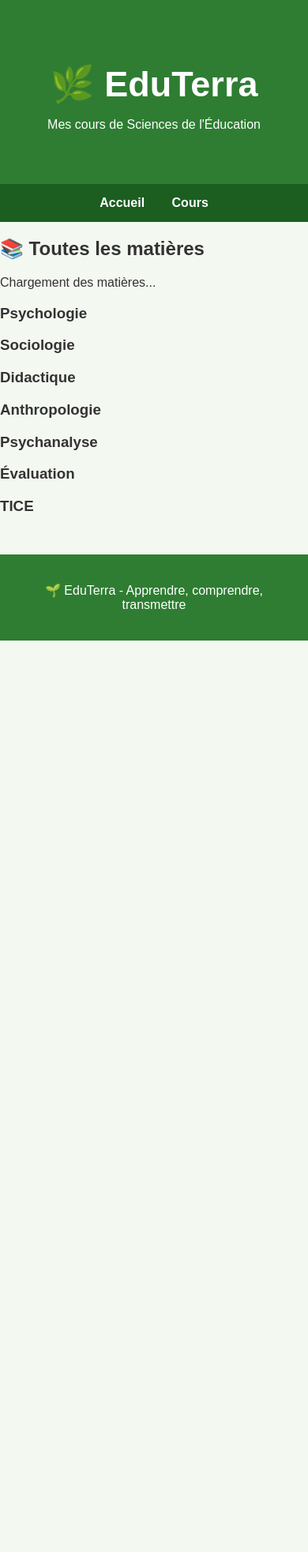
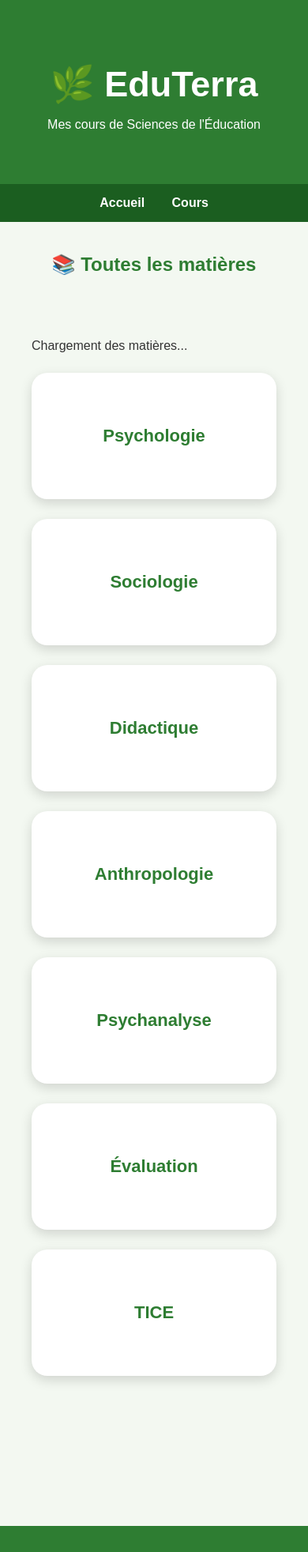
Before and after one commit to DevSandrine/EduTerra, a website: page cours.html in a window 390 px wide. Shown: the top 1965 px of the page at 79% size. Before the commit the page ends 844 px from the top, so only its background shows below. Drawn offline with Linux system fonts and the light colour scheme.

Commit message:
Update style.css

```diff
--- a/style.css
+++ b/style.css
@@ -300,3 +300,197 @@ footer {
     }
 
 }
+
+
+
+
+
+/* =========================
+   PAGE TOUS LES COURS
+========================= */
+
+
+/* Titre */
+
+section h2 {
+
+    text-align:center;
+    margin:40px 0;
+    color:#2e7d32;
+
+}
+
+
+
+/* =========================
+   BLOCS DES MATIERES
+========================= */
+
+
+#liste-matieres {
+
+    display:grid;
+
+    grid-template-columns:repeat(4, 1fr);
+
+    gap:25px;
+
+    padding:40px;
+
+}
+
+
+
+.bloc-matiere {
+
+    background:white;
+
+    height:160px;
+
+    border-radius:20px;
+
+    display:flex;
+
+    align-items:center;
+
+    justify-content:center;
+
+    text-align:center;
+
+    cursor:pointer;
+
+    box-shadow:0 5px 15px rgba(0,0,0,0.15);
+
+    transition:0.3s;
+
+}
+
+
+
+.bloc-matiere:hover {
+
+    transform:translateY(-8px);
+
+    background:#e8f5e9;
+
+}
+
+
+
+.bloc-matiere h3 {
+
+    color:#2e7d32;
+
+    font-size:22px;
+
+}
+
+
+
+/* =========================
+   COURS APRES CLIC
+========================= */
+
+
+#titre-cours {
+
+    margin-top:20px;
+
+}
+
+
+
+#liste-cours {
+
+    display:flex;
+
+    flex-wrap:wrap;
+
+    justify-content:center;
+
+    gap:25px;
+
+    padding:30px;
+
+}
+
+
+
+#liste-cours article {
+
+    background:white;
+
+    width:300px;
+
+    padding:25px;
+
+    border-radius:20px;
+
+    box-shadow:0 5px 15px rgba(0,0,0,0.15);
+
+}
+
+
+
+#liste-cours article h3 {
+
+    color:#2e7d32;
+
+}
+
+
+
+#liste-cours a {
+
+    display:inline-block;
+
+    margin-top:15px;
+
+    background:#2e7d32;
+
+    color:white;
+
+    padding:10px 20px;
+
+    border-radius:10px;
+
+    text-decoration:none;
+
+}
+
+
+
+#liste-cours a:hover {
+
+    background:#1b5e20;
+
+}
+
+
+
+/* =========================
+   TELEPHONE
+========================= */
+
+
+@media(max-width:900px){
+
+    #liste-matieres {
+
+        grid-template-columns:repeat(2,1fr);
+
+    }
+
+}
+
+
+
+@media(max-width:600px){
+
+    #liste-matieres {
+
+        grid-template-columns:1fr;
+
+    }
+
+}
```
